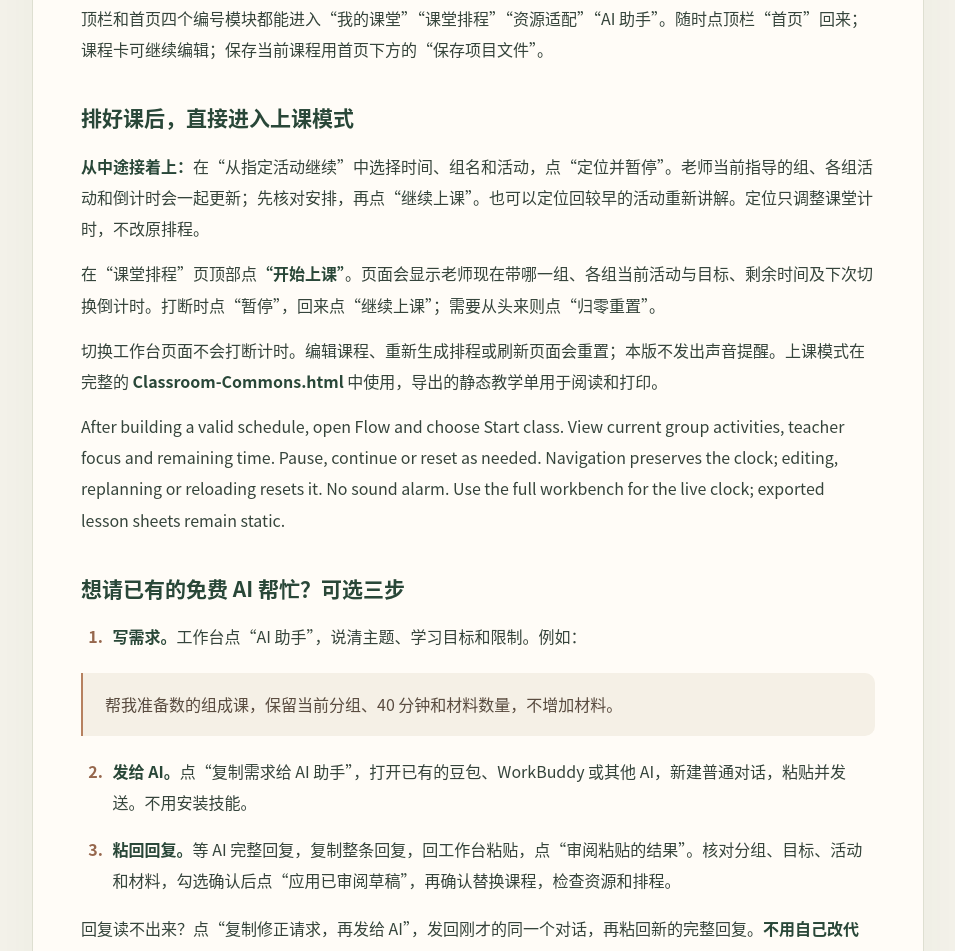
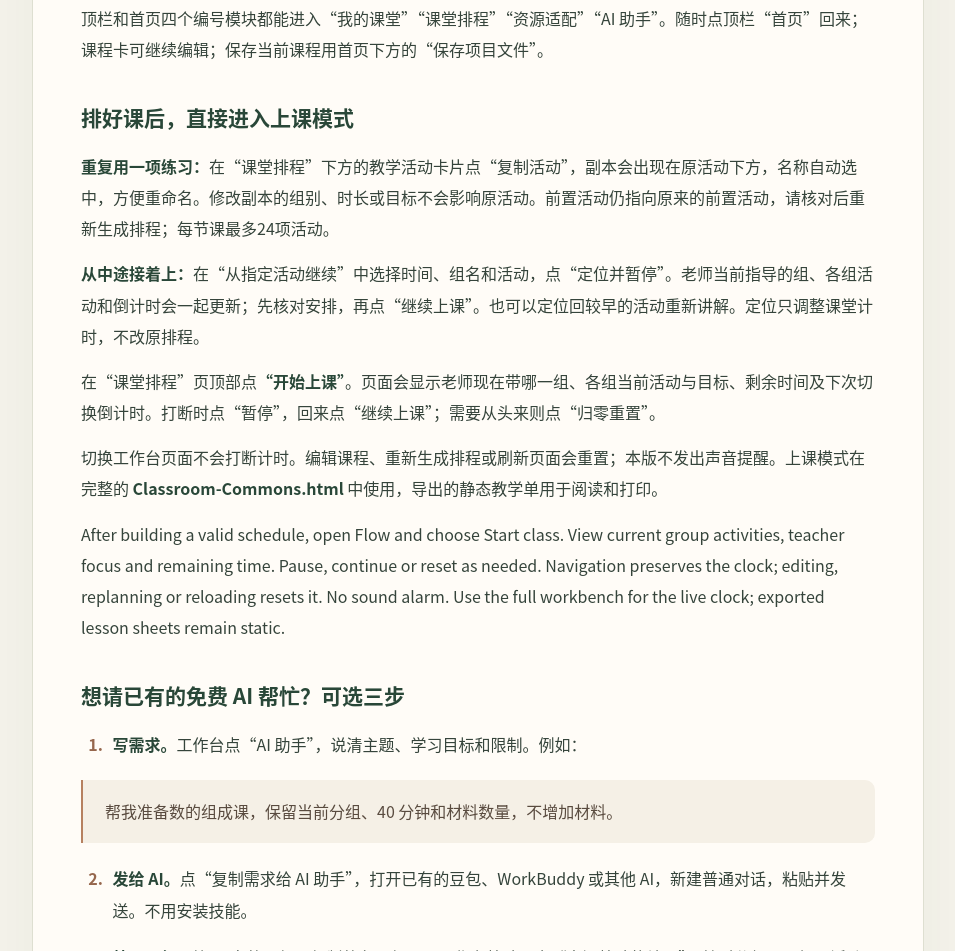
Before and after one commit to CloudNineVoyager/classroom-commons, a website: page guides/老师先看这里.html in a window 1280 px wide. Shown: the part 1228-2179 px from the top of the page, without its empty margins (162-1117 px from the left). Drawn offline with Linux system fonts and the light colour scheme.

Commit message:
Explain duplication and replanning in teacher guide

```diff
--- a/guides/老师先看这里.html
+++ b/guides/老师先看这里.html
@@ -34,6 +34,7 @@
 <p>顶栏和首页四个编号模块都能进入“我的课堂”“课堂排程”“资源适配”“AI 助手”。随时点顶栏“首页”回来；课程卡可继续编辑；保存当前课程用首页下方的“保存项目文件”。</p>
 
 <h2>排好课后，直接进入上课模式</h2>
+<p><b>重复用一项练习：</b>在“课堂排程”下方的教学活动卡片点“复制活动”，副本会出现在原活动下方，名称自动选中，方便重命名。修改副本的组别、时长或目标不会影响原活动。前置活动仍指向原来的前置活动，请核对后重新生成排程；每节课最多24项活动。</p>
 <p><b>从中途接着上：</b>在“从指定活动继续”中选择时间、组名和活动，点“定位并暂停”。老师当前指导的组、各组活动和倒计时会一起更新；先核对安排，再点“继续上课”。也可以定位回较早的活动重新讲解。定位只调整课堂计时，不改原排程。</p>
 <p>在“课堂排程”页顶部点<b>“开始上课”</b>。页面会显示老师现在带哪一组、各组当前活动与目标、剩余时间及下次切换倒计时。打断时点“暂停”，回来点“继续上课”；需要从头来则点“归零重置”。</p>
 <p>切换工作台页面不会打断计时。编辑课程、重新生成排程或刷新页面会重置；本版不发出声音提醒。上课模式在完整的 <b>Classroom-Commons.html</b> 中使用，导出的静态教学单用于阅读和打印。</p>
```
